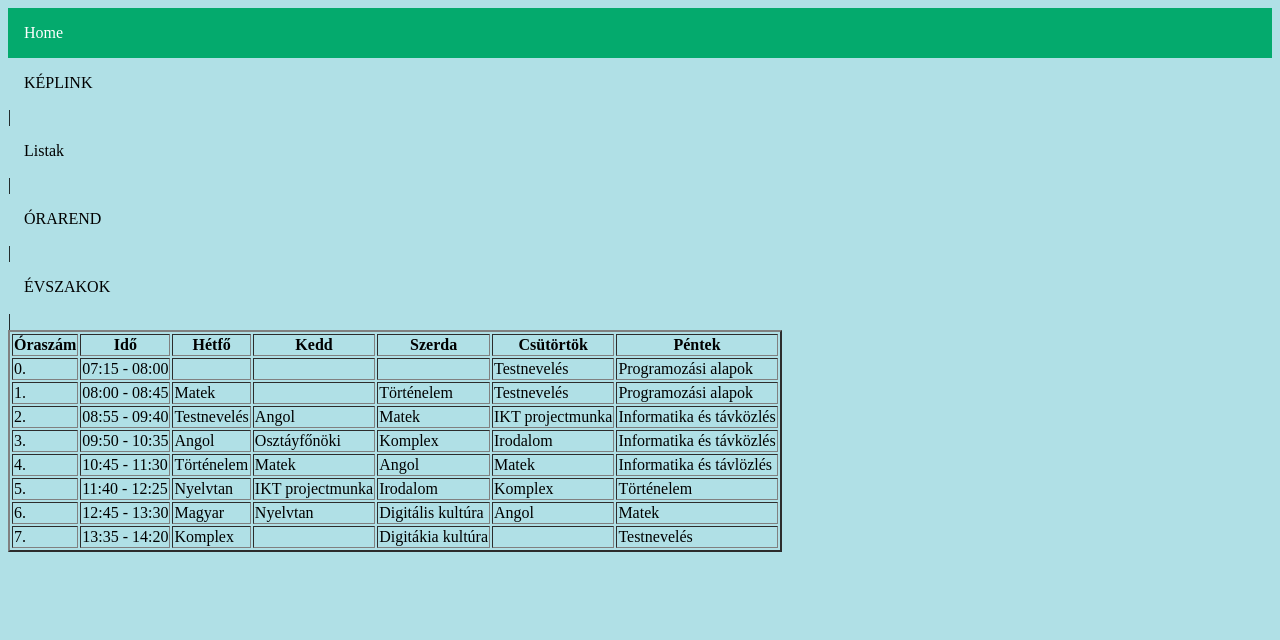
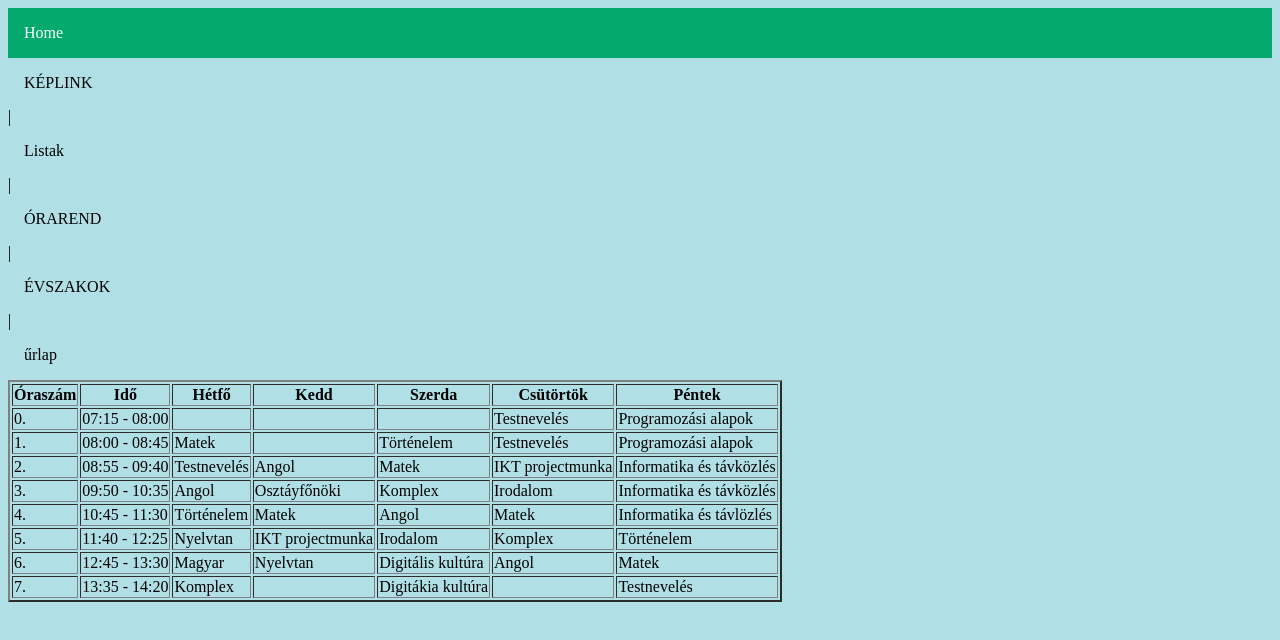
Before and after one commit to Martin070106/collage, a plain HTML site: page orarend.html in a window 1280 px wide. Drawn offline with Linux system fonts and the light colour scheme.

Commit message:
Update orarend.html

```diff
--- a/orarend.html
+++ b/orarend.html
@@ -73,6 +73,7 @@
         <a href="https://martin070106.github.io/collage/listak.html" target="blank">Listak</a>|
         <a href="https://martin070106.github.io/collage/orarend.html" target="blank">ÓRAREND</a>|
         <a href="https://martin070106.github.io/collage/evszakok.html"target="blank">ÉVSZAKOK</a>|
+      <a href="https://martin070106.github.io/collage/űrlap.html"target="blank">űrlap</a>
        </div>
     <table border="2px">
         <tr>
```
